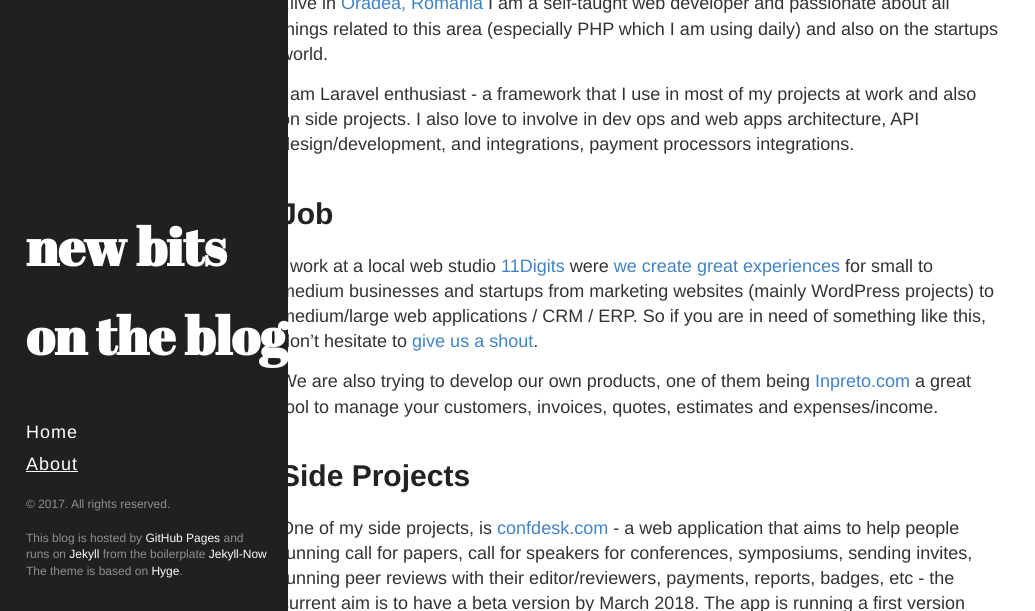
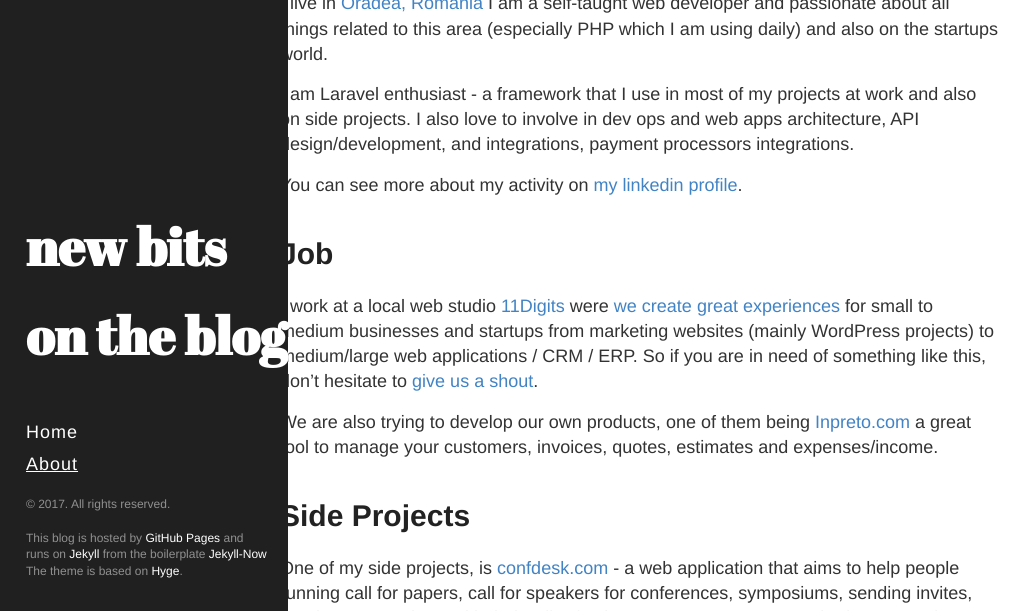
Before and after one commit to czmole/czmole.github.io, a Jekyll site: the page built from about.md, in a window 1280 px wide and 900 px high, cut to the strip 289-900 px from the top of the window. Shown: the whole strip, without its empty margins (0-1035 px from the left). Built offline with Jekyll 4.4.1, drawn with Linux system fonts in a browser that asks for light colours.

Commit message:
about changes

```diff
--- a/about.md
+++ b/about.md
@@ -19,6 +19,8 @@ I live in [Oradea, Romania](https://www.facebook.com/visitoradea/) I am a self-t
 
 I am Laravel enthusiast - a framework that I use in most of my projects at work and also on side projects.
 I also love to involve in dev ops and web apps architecture, API design/development, and integrations, payment processors integrations.
+
+You can see more about my activity on [my linkedin profile](https://www.linkedin.com/in/czmole/).
 
 # Job
 
```
